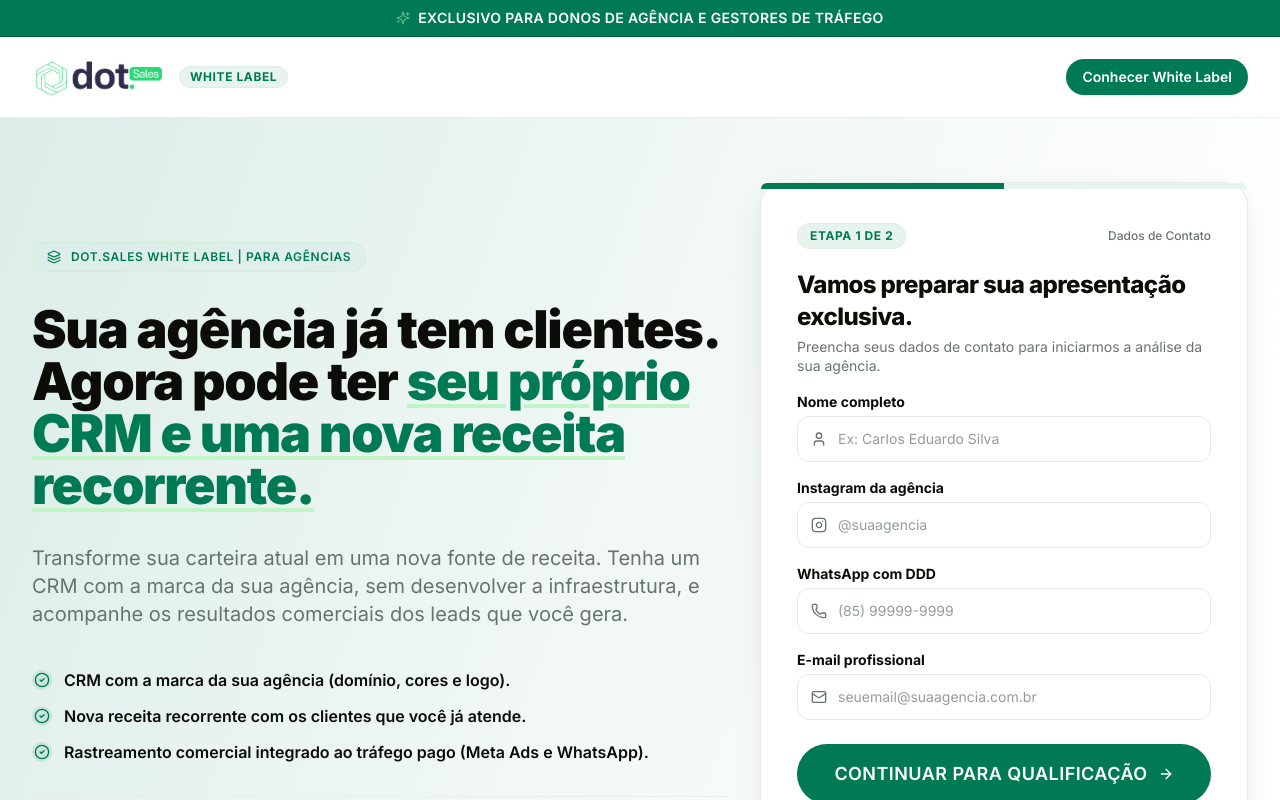
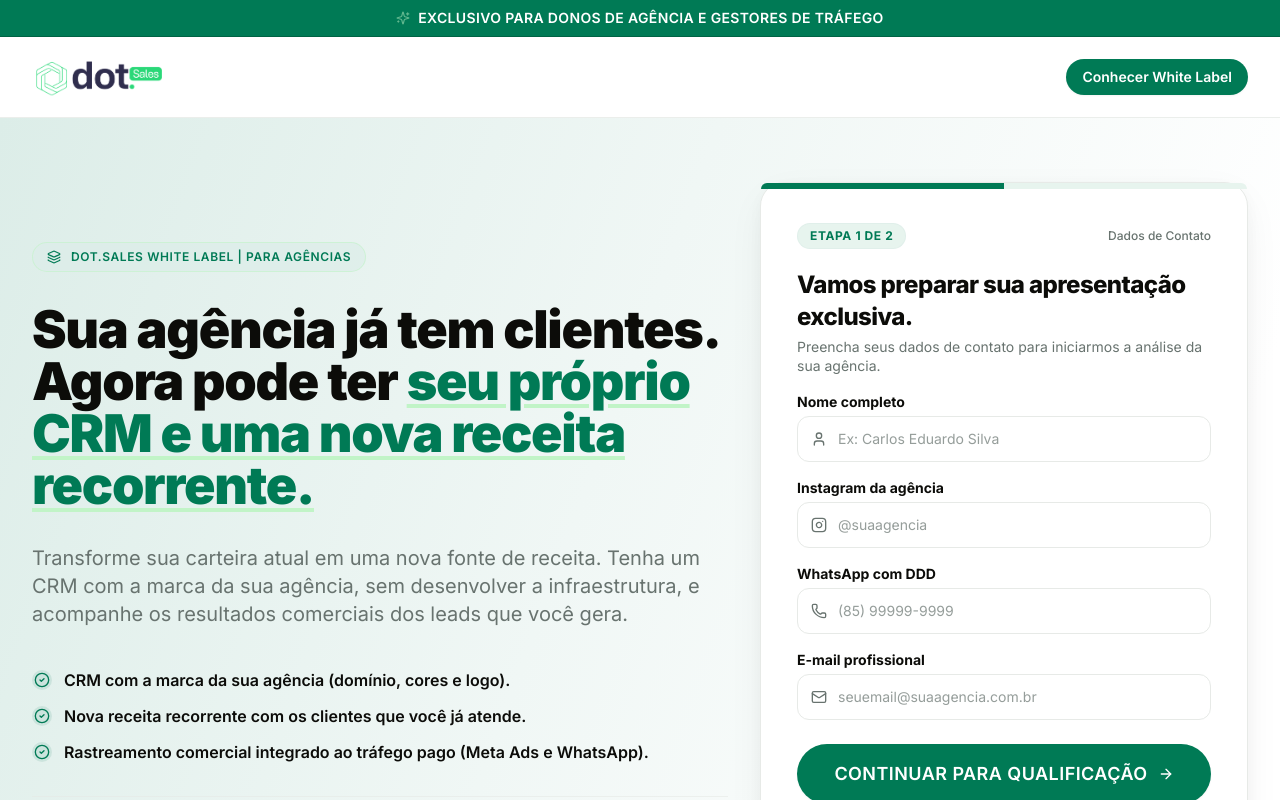
Before and after one commit to vinicius-perform/lp-dotsales-whitelabel, a Next.js app: page / in a window 1280 px wide. Shown: the top 800 px of the page. Built offline with nearby package versions, Linux system fonts and the light colour scheme.

Commit message:
fix: remove badge white label do cabecalho

```diff
--- a/src/components/Header.tsx
+++ b/src/components/Header.tsx
@@ -16,7 +16,7 @@ export const Header: React.FC = () => {
     <header className="sticky top-0 z-50 bg-white/90 backdrop-blur-md border-b border-brand-border/80 transition-all">
       <div className="max-w-7xl mx-auto px-4 sm:px-6 lg:px-8 h-20 flex items-center justify-between">
         <a href="#" className="flex items-center" aria-label="dot.Sales White Label">
-          <DotSalesLogo size="md" />
+          <DotSalesLogo size="md" whiteLabelBadge={false} />
         </a>
 
         <div className="flex items-center gap-4">
```
